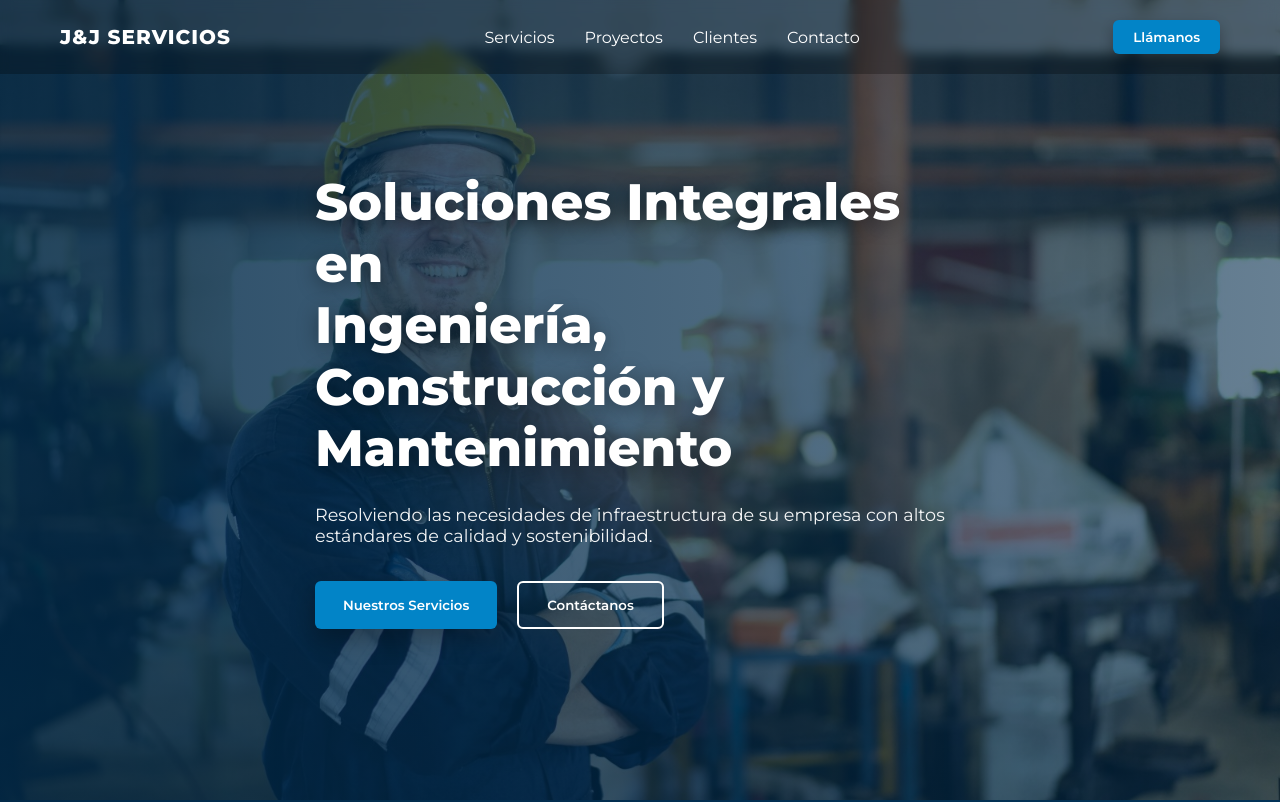
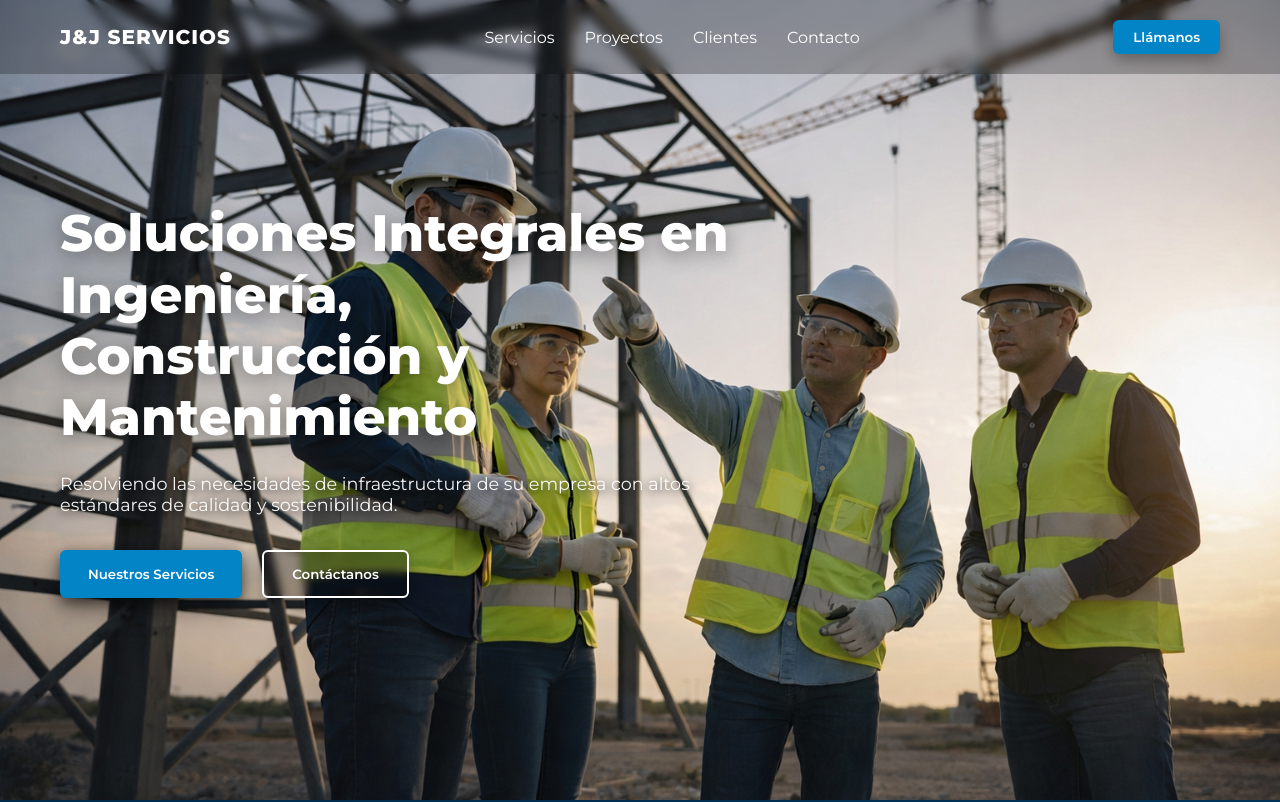
Before and after one commit to FIME-JYJ/JYJ-Landing-Page, a React (Create React App) app: page / in a window 1280 px wide. Shown: the top 802 px of the page. Built offline with nearby package versions, Linux system fonts and the light colour scheme.

Commit message:
feat: update cover image

```diff
--- a/src/App.css
+++ b/src/App.css
@@ -90,11 +90,6 @@ body {
   position: absolute;
   width: 100%;
   height: 100%;
-  background: linear-gradient(
-    to right,
-    rgba(1, 42, 74, 0.85),
-    rgba(1, 42, 74, 0.6)
-  );
   top: 0;
   left: 0;
 }
@@ -104,7 +99,7 @@ body {
   position: relative;
   z-index: 2;
   max-width: 1200px;
-  margin: auto;
+  margin: 0  auto 0 0;
   padding: 0 60px;
 }
 
@@ -125,6 +120,11 @@ body {
   font-size: 1.1rem;
   margin-bottom: 35px;
   opacity: 0.95;
+  text-shadow: 0 2px 8px rgba(0, 0, 0, 0.7), 0 4px 16px rgba(0, 0, 0, 0.5);
+}
+
+.no-wrap {
+  white-space: nowrap;
 }
 
 /* Botones */
@@ -142,7 +142,7 @@ body {
   cursor: pointer;
   transition: 0.3s ease;
   font-weight: 600;
-  box-shadow: 0 10px 25px rgba(0, 0, 0, 0.3);
+  box-shadow: 0 10px 25px rgba(0, 0, 0, 0.5), 0 4px 12px rgba(0, 0, 0, 0.4);
 }
 
 .btn-primary:hover {
@@ -152,7 +152,7 @@ body {
 }
 
 .btn-outline {
-  background: transparent;
+  background: rgba(0, 0, 0, 0.3);
   border: 2px solid white;
   padding: 14px 28px;
   border-radius: 6px;
@@ -160,6 +160,9 @@ body {
   cursor: pointer;
   transition: 0.3s ease;
   font-weight: 600;
+  box-shadow: 0 8px 20px rgba(0, 0, 0, 0.4);
+  backdrop-filter: blur(4px);
+  -webkit-backdrop-filter: blur(4px);
 }
 
 .btn-outline:hover {
--- a/src/components/Hero.jsx
+++ b/src/components/Hero.jsx
@@ -1,4 +1,4 @@
-import portada from "../img/portadalanding.jpeg";
+import portada from "../img/portadalanding.webp";
 
 function Hero() {
   const scrollToSection = (sectionId) => {
@@ -20,10 +20,8 @@ function Hero() {
       <div className="hero-container">
         <div className="hero-content">
           <h1>
-            Soluciones Integrales en
-            <br />
-            Ingeniería, Construcción y
-            <br />
+            <span className="no-wrap">Soluciones Integrales en</span> <br />
+            Ingeniería, Construcción y <br />
             Mantenimiento
           </h1>
 
```
Also changed, not shown: src/img/portadalanding.jpeg (deleted), src/img/portadalanding.webp (added).
